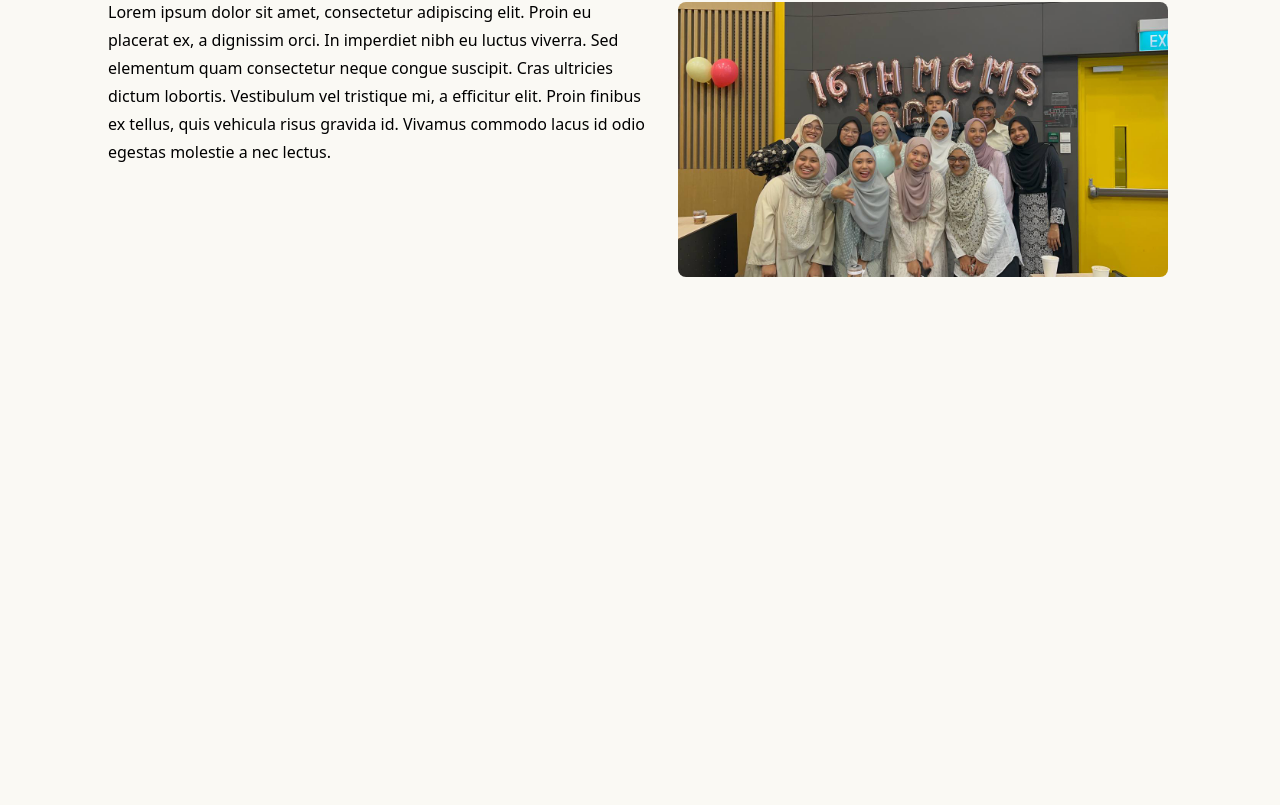
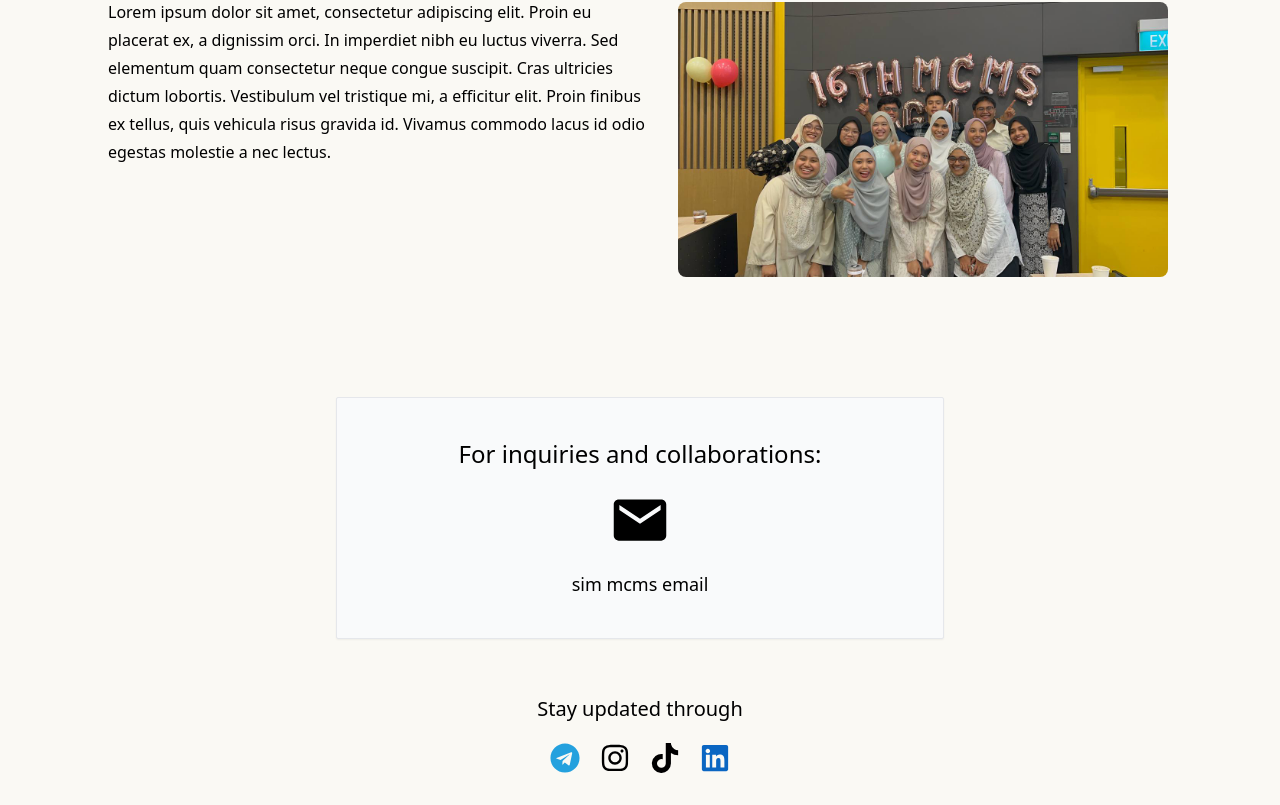
Before and after one commit to Sorarat/mcms-website, a React (Vite) app: page /contact in a window 1280 px wide. Shown: the part 230-1035 px from the top of the page. Before the commit the page ends 800 px from the top, so only its background shows below. Built offline with nearby package versions, Linux system fonts and the light colour scheme.

Commit message:
implement contact page

```diff
--- a/src/Contact.jsx
+++ b/src/Contact.jsx
@@ -1,5 +1,6 @@
 import Navbar from "./components/Navbar";
-
+import { IoMdMail } from "react-icons/io";
+import { FaTelegram, FaInstagram, FaLinkedin, FaTiktok } from "react-icons/fa";
 const Contact = () => {
   return (
     <div>
@@ -19,7 +20,34 @@ const Contact = () => {
           src="src/images/16thexco.jpeg"
           alt="16thexco"
         />
+      </div>
 
+      <div className="flex justify-center  mt-10">
+        <div className="bg-gray-50 p-10 flex flex-col items-center w-9/10 md:mt-0 md:w-1/2 rounded-sm shadow-sm border-solid border-gray-200 border">
+          <div className="flex flex-col items-center">
+            <h5 className="text-xl md:text-2xl font-medium mb-5">For inquiries and collaborations:</h5>
+            <IoMdMail size={60} className="mb-5"/>
+            <p className="text-lg">sim mcms email</p>
+          </div>
+        </div>
+      </div>
+
+      <div className="flex flex-col mt-14 items-center">
+        <h6 className="text-lg md:text-xl">Stay updated through</h6>
+        <div className="flex mt-5 gap-x-2 md:gap-x-5">
+          <a href="https://t.me/simmcms" target="_blank" rel="noopener noreferrer" className="group">
+            <FaTelegram size={30} color="#24A1DE" className="transition-transform duration-300 ease-in-out group-hover:scale-110"/>
+          </a>
+          <a href="https://www.instagram.com/simmcms/" target="_blank" rel="noopener noreferrer" className="group">
+            <FaInstagram size={30} color="black" className="transition-transform duration-300 ease-in-out group-hover:scale-110"/>
+          </a>
+          <a href="" target="_blank" rel="noopener noreferrer" className="group">
+            <FaTiktok size={30} color="#black" className="transition-transform duration-300 ease-in-out group-hover:scale-110"/>
+          </a>
+          <a href="https://www.linkedin.com/company/simmcms/" target="_blank" className="group">
+            <FaLinkedin size={30} color="#0A66C2" className="transition-transform duration-300 ease-in-out group-hover:scale-110"/>
+          </a>
+        </div>
       </div>
     </div>
   );
--- a/src/Events.jsx
+++ b/src/Events.jsx
@@ -4,7 +4,7 @@ const Events = () => {
   return (
     <div>
       <Navbar />
-      <div className="flex flex-col bg-customBeige-40 p-8 md:items-start md:p-16">
+      <div className="flex flex-col bg-customBeige-40 p-4 mt-5 md:items-start md:p-16">
         <h2 className="text-3xl font-semibold m-3">EVENTS</h2>
         <p className="text-left font-light leading-2 m-3 md:leading-7">
         MCMS hosts a variety of events that celebrate both Malay culture and Islamic traditions,
@@ -15,7 +15,7 @@ const Events = () => {
         </p>
       </div>
 
-      <div className="bg-lightYellow p-8 md:p-16">
+      <div className="bg-lightYellow p-6 md:p-16">
         <div>
           <h4 className="text-2xl font-medium m-4 md:text-left">Orientation</h4>
           <div className="flex flex-col md:flex-row ">
--- a/src/components/Hero.jsx
+++ b/src/components/Hero.jsx
@@ -2,7 +2,7 @@ const Hero = () => {
   return (
     <div className="sm:flex items-center gap-8 px-4">
       <div className="sm:w-1/2">
-        <h1 className="text-4xl mt-10 mb-10 font-semibold text-left leading-tight">
+        <h1 className="text-4xl mt-10 mb-10 font-semibold text-left leading-tight md:text-5xl lg:text-6xl">
           Malay Cultural & Muslim Society (MCMS)
         </h1>
 
```
